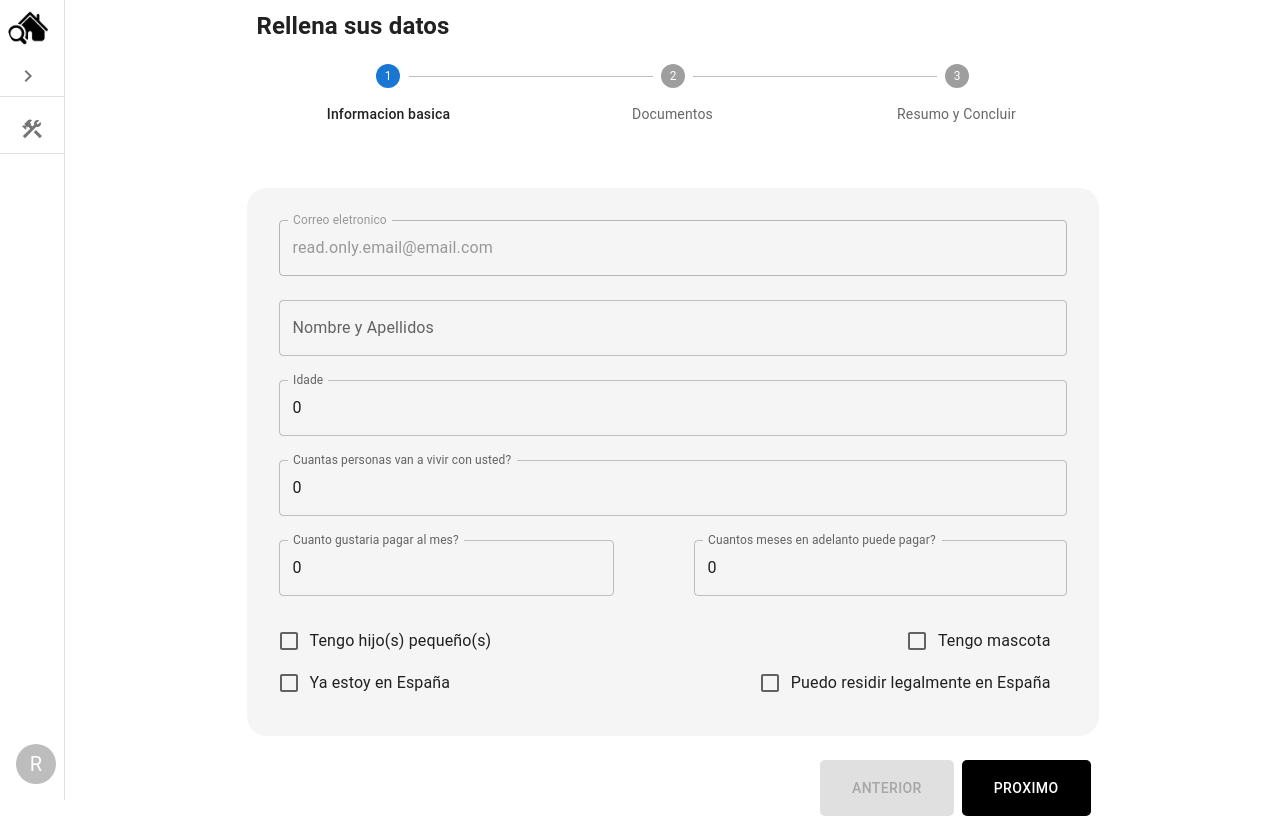
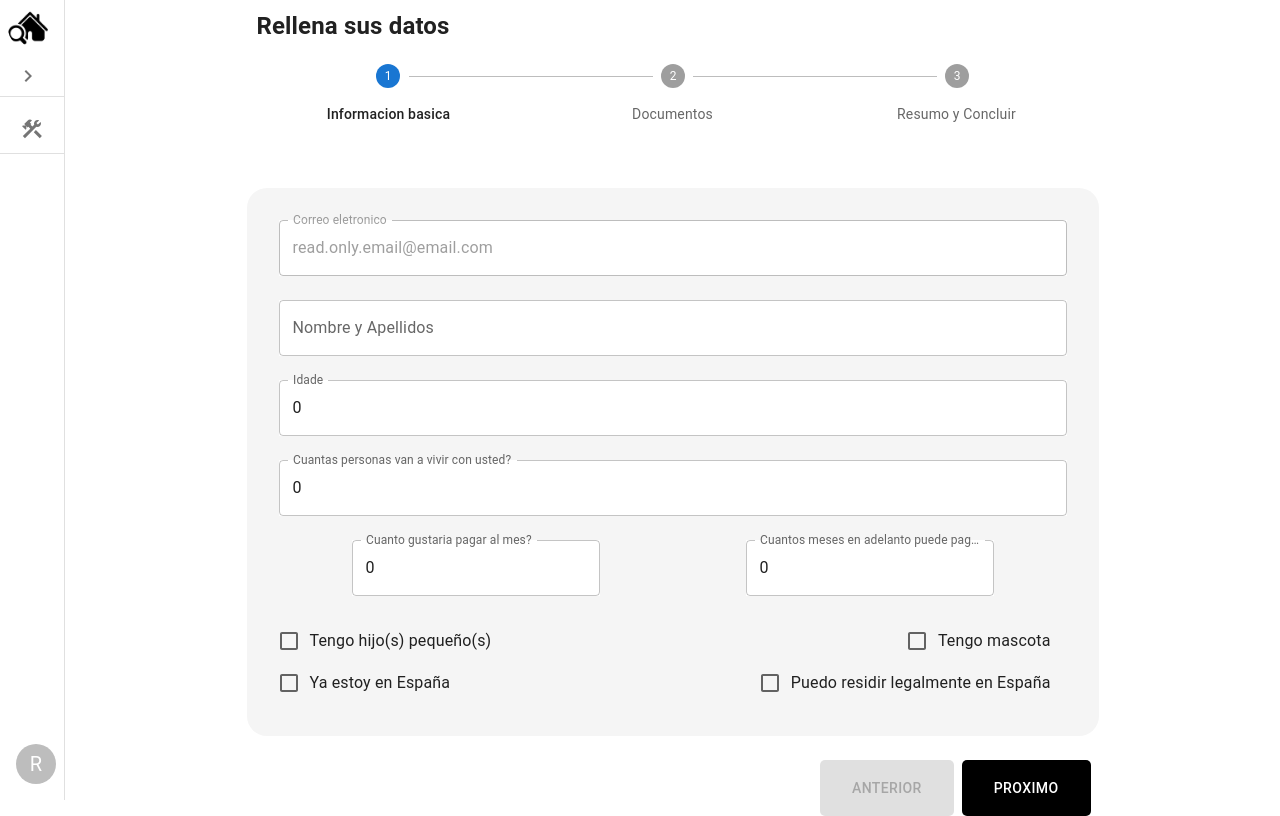
Before and after one commit to bois-dev/cv-casa-front, a React (Create React App) app: page / in a window 1280 px wide. Built offline with nearby package versions, Linux system fonts and the light colour scheme; no server answers.

Commit message:
white textfields on basic register

```diff
--- a/src/features/register-user/basic-info/register-basicinfo.page.tsx
+++ b/src/features/register-user/basic-info/register-basicinfo.page.tsx
@@ -2,7 +2,7 @@ import { Box, TextField, FormControlLabel, Checkbox, SxProps, Theme } from "@mui
 import { User } from "../../../model/user.model";
 import { useEffect, useState } from "react";
 
-const defaultTextFieldSx: SxProps<Theme> = { mb: 3 }
+const defaultTextFieldSx: SxProps<Theme> = { mb: 3, backgroundColor: 'white' }
 
 interface BasicInfoProps {
     onCurrentChange: (user: User) => Promise<any>
@@ -82,8 +82,7 @@ export default function BasicInfo(props: BasicInfoProps) {
                 id="wantsToPay"
                 label="Cuanto gustaria pagar al mes?"
                 type="number"
-                fullWidth
-                sx={{ ...defaultTextFieldSx, pr: 10 }}
+                sx={{ ...defaultTextFieldSx }}
                 value={current?.wantsToPay ?? 0}
                 onChange={async (e) => await setCurrent({ ...current!, wantsToPay: parseFloat(e.target.value) })}
             />
@@ -92,7 +91,7 @@ export default function BasicInfo(props: BasicInfoProps) {
                 id="antecipateRents"
                 label="Cuantos meses en adelanto puede pagar?"
                 type="number"
-                fullWidth
+                variant="outlined"
                 sx={defaultTextFieldSx}
                 value={current?.antecipateRents ?? 0}
                 onChange={(e) => handleOnlyInt(e, { antecipateRents: parseInt(e.target.value) })} />
```
